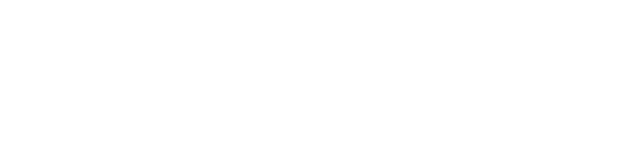
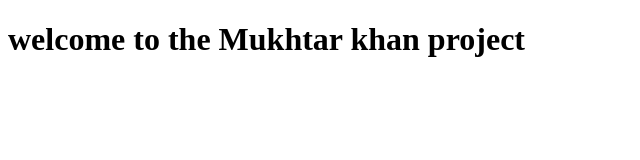
Before and after one commit to Mohammad6214123/testproject2025, a plain HTML site: page index.html in a window 1280 px wide. Shown: the whole page, without its empty margins (0-640 px from the left). Drawn offline with Linux system fonts and the light colour scheme.

Commit message:
i have added h1 heading

```diff
--- a/index.html
+++ b/index.html
@@ -7,7 +7,7 @@
 </head>
 <body>
 
-
+<h1> welcome to the Mukhtar khan project</h1>
 
 
 </body>
```
